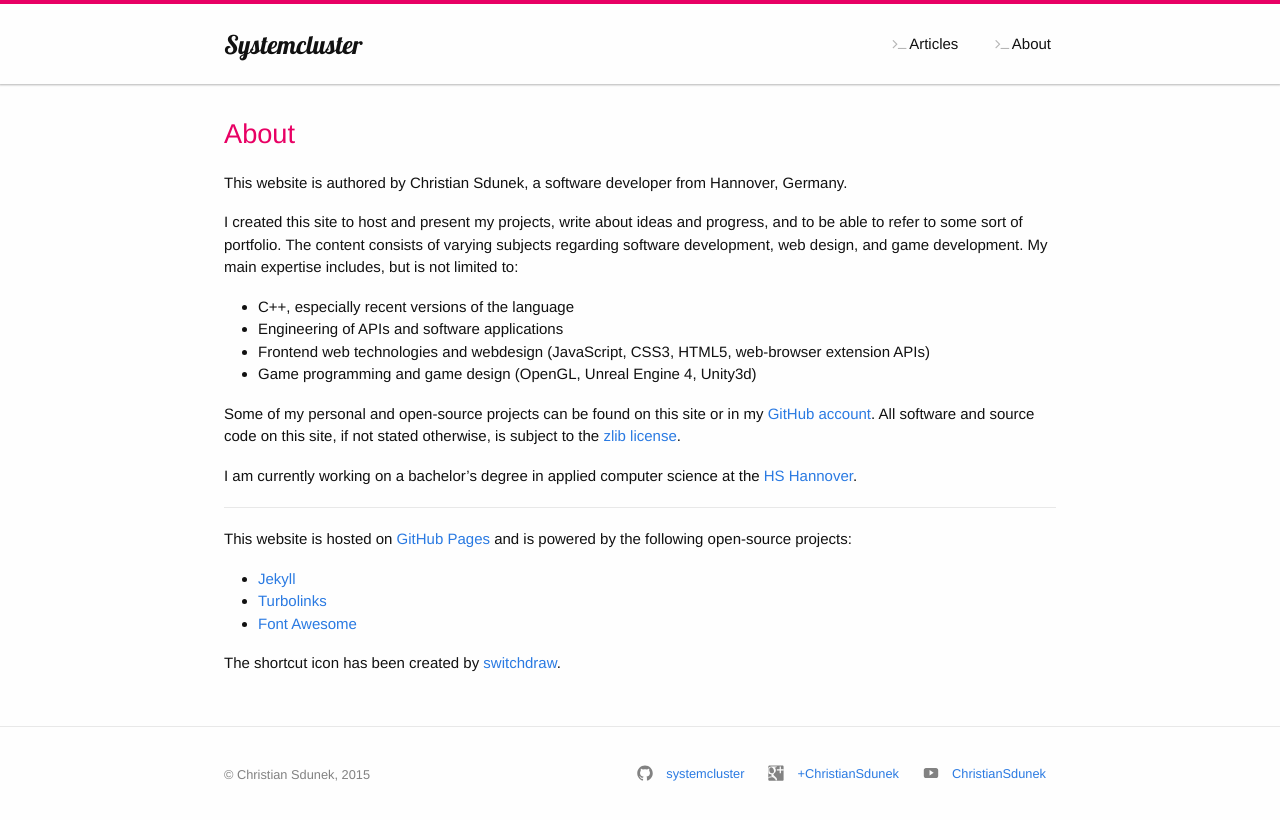
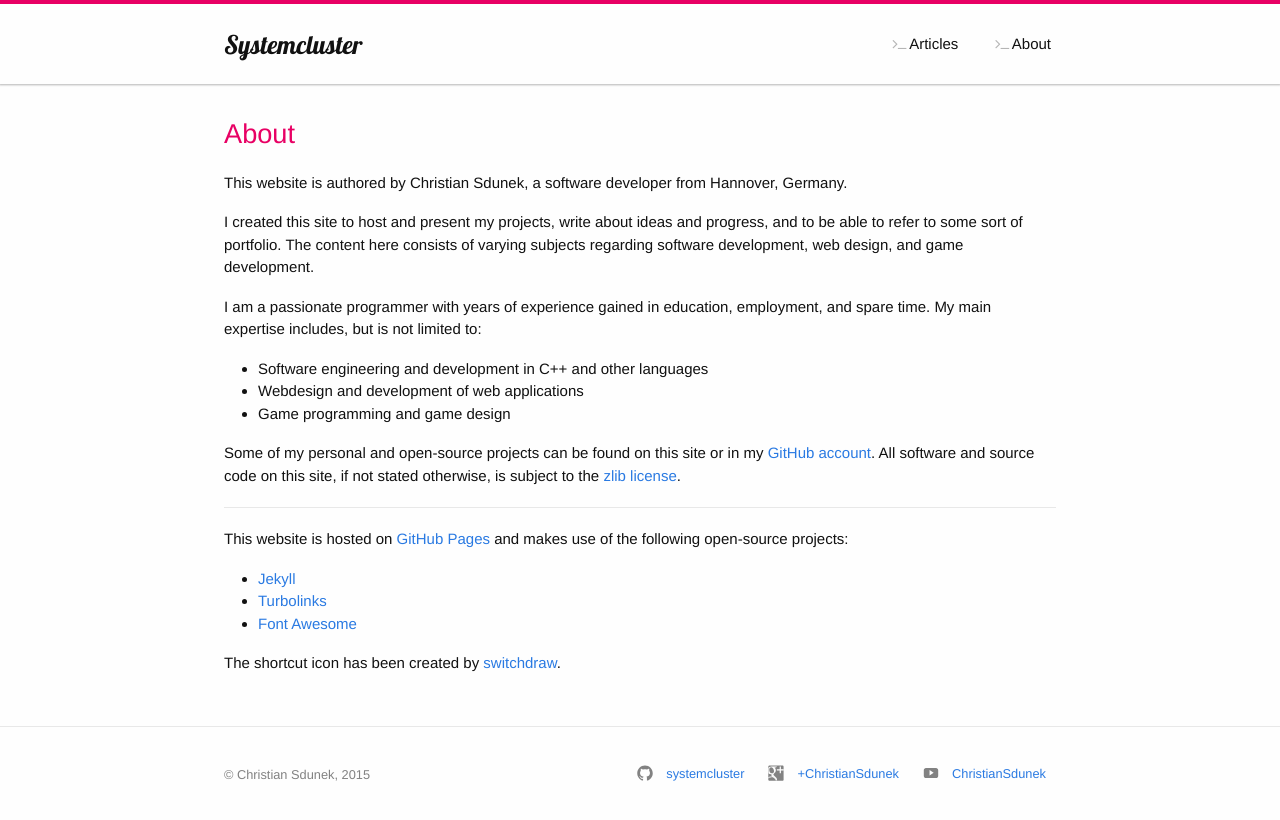
Before and after one commit to Systemcluster/systemcluster.github.io, a Jekyll site: the page built from about.md, in a window 1280 px wide. Shown: the top 820 px of the page. Built offline with Jekyll 4.4.1, drawn with Linux system fonts in a browser that asks for light colours; comment, search, counter and statistics services are not loaded.

Commit message:
Update content

```diff
--- a/about.md
+++ b/about.md
@@ -12,24 +12,22 @@ menu_title: About
 This website is authored by Christian Sdunek, a software developer from Hannover, Germany.
 
 
-I created this site to host and present my projects, write about ideas and progress, and to be able to refer to some sort of portfolio. The content consists of varying subjects regarding software development, web design, and game development. My main expertise includes, but is not limited to:
+I created this site to host and present my projects, write about ideas and progress, and to be able to refer to some sort of portfolio. The content here consists of varying subjects regarding software development, web design, and game development.
 
-* C++, especially recent versions of the language
-* Engineering of APIs and software applications
-* Frontend web technologies and webdesign (JavaScript, CSS3, HTML5, web-browser extension APIs)
-* Game programming and game design (OpenGL, Unreal Engine 4, Unity3d)
+I am a passionate programmer with years of experience gained in education, employment, and spare time.
+My main expertise includes, but is not limited to:
+
+* Software engineering and development in C++ and other languages
+* Webdesign and development of web applications
+* Game programming and game design
 
 Some of my personal and open-source projects can be found on this site or in my [GitHub account](https://github.com/systemcluster). All software and source code on this site, if not stated otherwise, is subject to the [zlib license]({{ "/license/" | prepend: site.baseurl }}).
-
-
-
-I am currently working on a bachelor's degree in applied computer science at the [HS Hannover](https://hs-hannover.de).
 
 
 ---
 
 
-This website is hosted on [GitHub Pages](https://pages.github.com) and is powered by the following open-source projects:
+This website is hosted on [GitHub Pages](https://pages.github.com) and makes use of the following open-source projects:
 
 * [Jekyll](https://github.com/jekyll/jekyll)
 * [Turbolinks](https://github.com/rails/turbolinks)
```
Also changed, not shown: other parts of about.md (+1 -1 lines), license.md.
